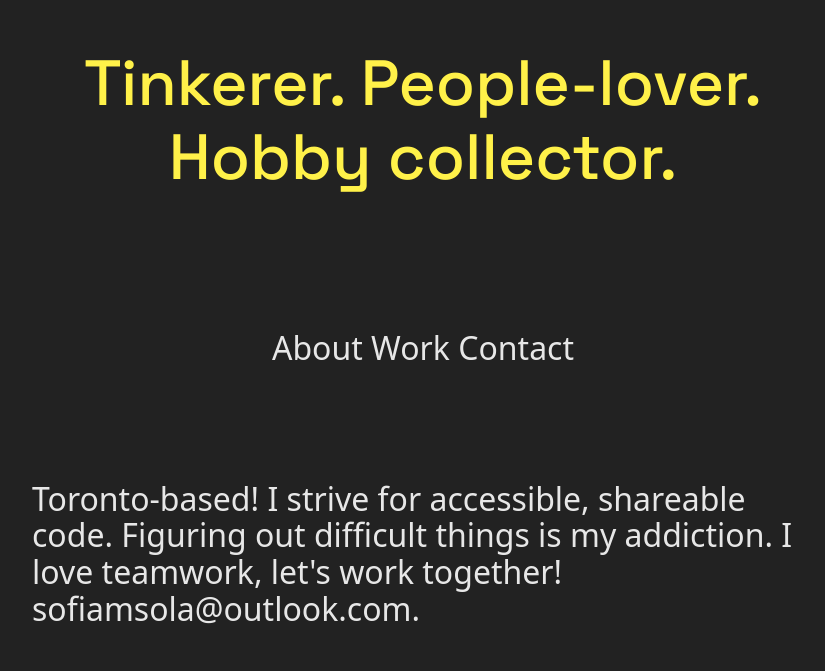
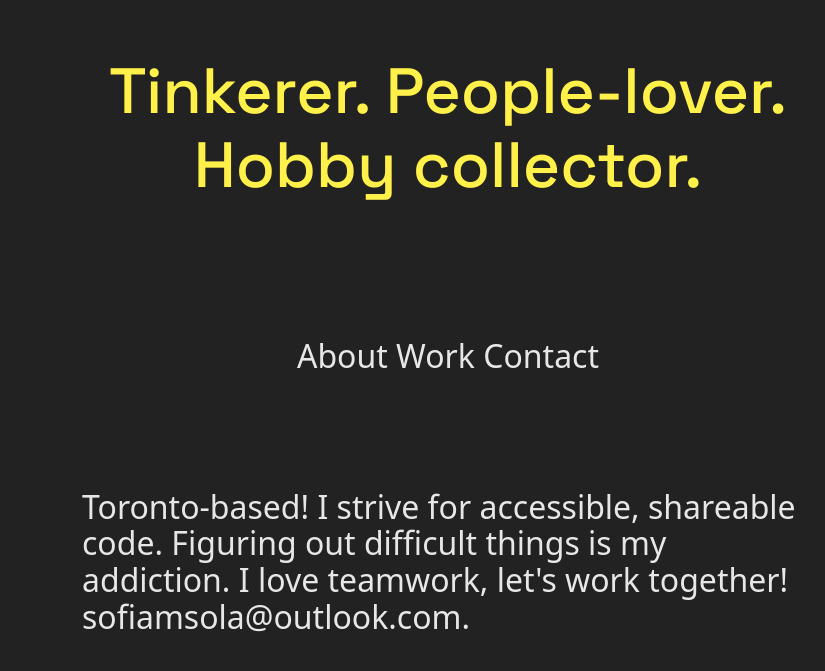
Before and after one commit to sofwhee/portfolio, a plain HTML site: page index.html in a window 1280 px wide. Shown: the part 845-1516 px from the top of the page, without its empty margins (384-1209 px from the left). Drawn offline with Linux system fonts and the light colour scheme; a web font is replaced by a local one.

Commit message:
make padding within aboutMeTextContainer 50px all around and remove bottom margin

```diff
--- a/styles.css
+++ b/styles.css
@@ -374,11 +374,8 @@ a {
 #aboutMeTextContainer {
   width: 65vw;
   margin-left: auto;
-  margin-bottom: 2vh;
   box-sizing: border-box;
-  padding-top: 50px;
-  padding-right: 50px;
-  padding-bottom: 50px;
+  padding: 50px;
   gap:50px;
   border-radius: 3%;
   justify-content: center;
```
